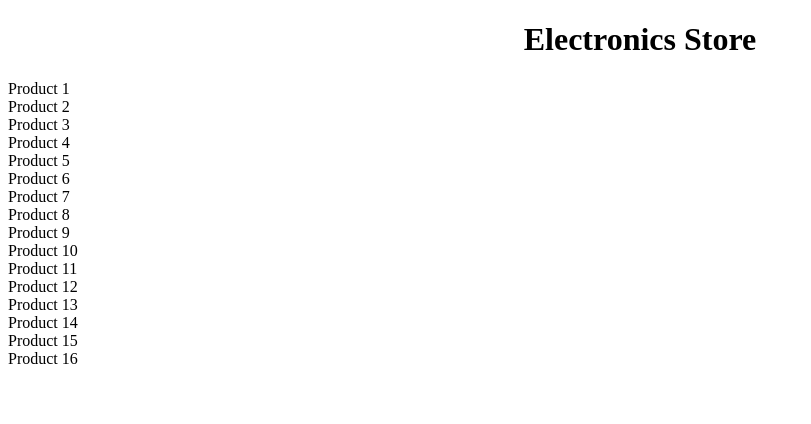
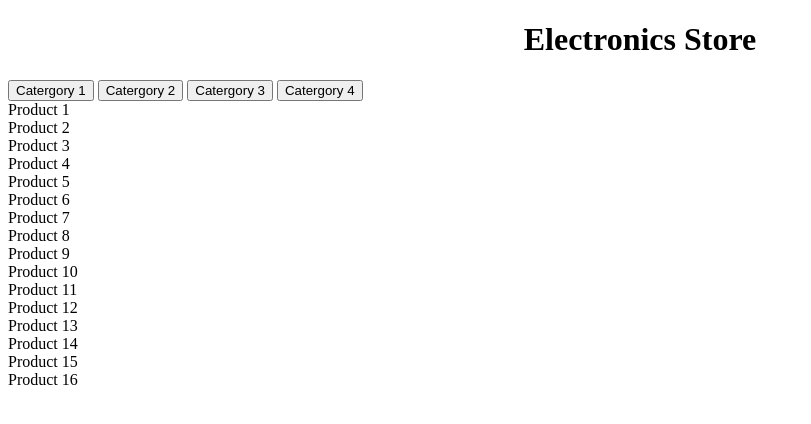
Before and after one commit to AnthonyBattista02/Electronics_Store, a plain HTML site: page client/index.html in a window 1280 px wide. Shown: the whole page, without its empty margins (0-811 px from the left). Drawn offline with Linux system fonts and the light colour scheme.

Commit message:
added categories

```diff
--- a/client/index.html
+++ b/client/index.html
@@ -8,6 +8,12 @@
 </head>
 <body>
     <h1>Electronics Store</h1>
+    <div id="categories">
+        <button>Catergory 1</button>
+        <button>Catergory 2</button>
+        <button>Catergory 3</button>
+        <button>Catergory 4</button>
+    </div>
     <div id="product-container">
         <div class="product" id="product1">Product 1</div>
         <div class="product" id="product2">Product 2</div>
```
